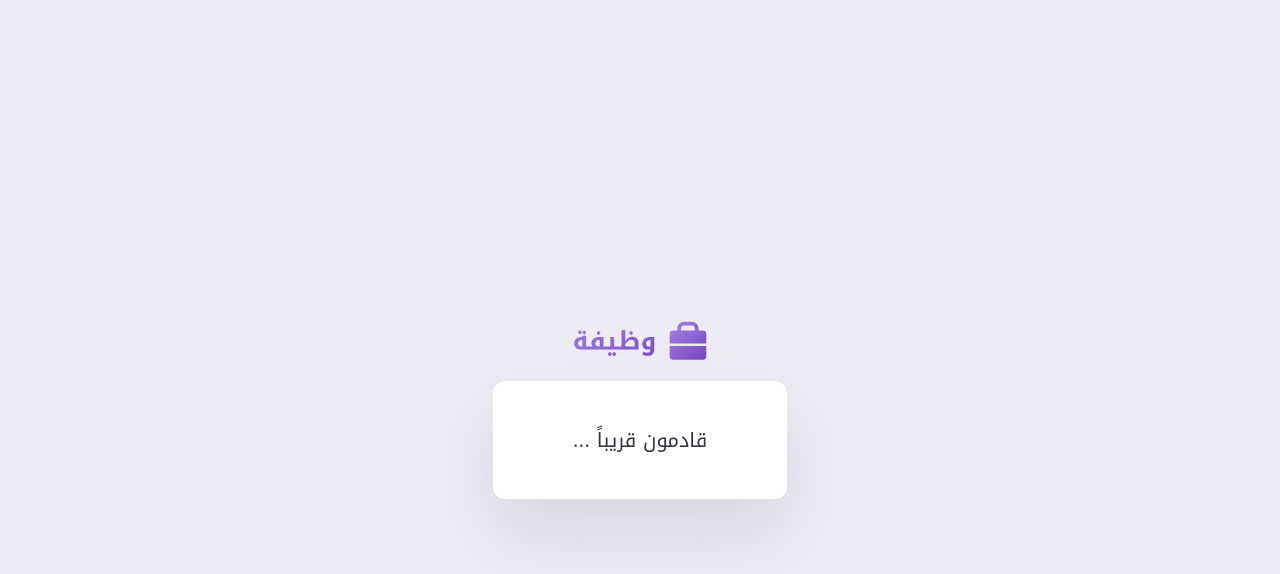
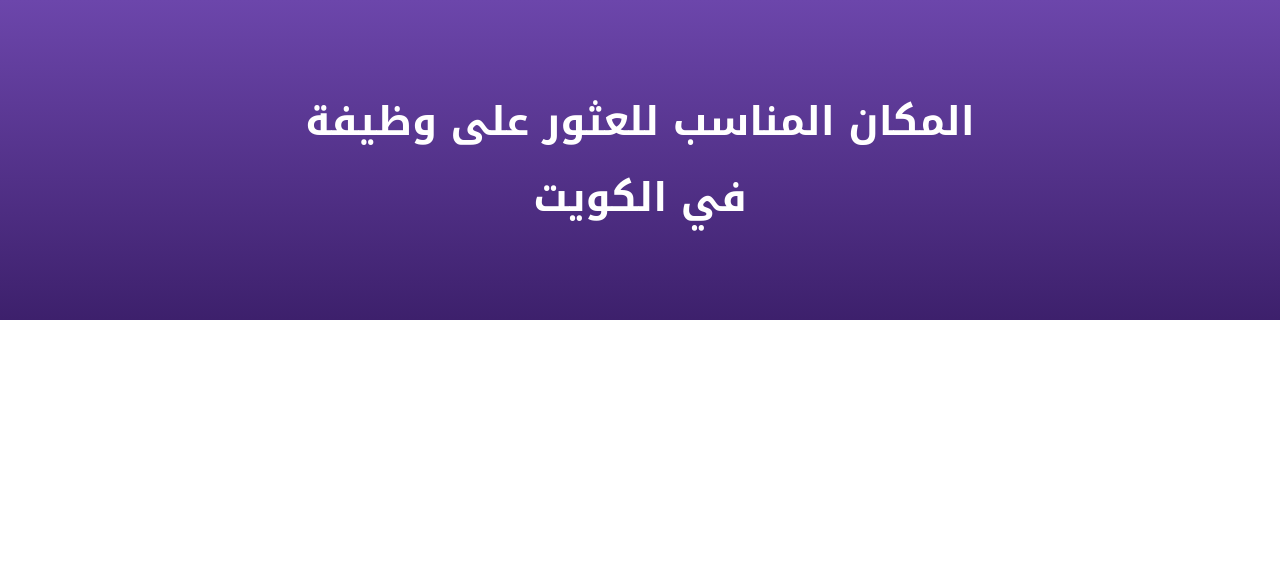
Before and after one commit to Bedoon-Jobs-Team/bedoon-jobs, a React (Create React App) app: page / in a window 1280 px wide. Shown: the top 574 px of the page. Built offline with nearby package versions, Linux system fonts and the light colour scheme; a web font is replaced by a local one.

Commit message:
added a basic main page with Title

```diff
--- a/src/App.tsx
+++ b/src/App.tsx
@@ -1,57 +1,9 @@
 import React from "react";
-import { ReactComponent as Logo } from "./assets/icons/Logo.svg";
 import "./App.css";
-import styled from "styled-components";
+import MainPage from "./pages/MainPage";
 
 function App() {
-  return (
-    <Container>
-      <StyledLogo />
-      <Card>
-        <CardContent>
-          <Flickering>...</Flickering> قادمون قريباً
-        </CardContent>
-      </Card>
-    </Container>
-  );
+  return <MainPage />;
 }
 
-let StyledLogo = styled(Logo)`
-  transform: scale(1.25);
-  margin: 20px;
-`;
-
-let Container = styled.div`
-  background: #efebf5;
-  height: 100vh;
-  display: flex;
-  flex-direction: column;
-  align-items: center;
-  justify-content: center;
-`;
-
-let Card = styled.div`
-  background: #ffffff;
-  box-shadow: 0px 34px 74px rgba(39, 52, 107, 0.12);
-  border-radius: 12px;
-  padding: 20px 80px;
-`;
-
-let CardContent = styled.p`
-  font-size: 20px;
-  color: #37333e;
-`;
-
-let Flickering = styled.span`
-  @keyframes flickering {
-    from {
-      opacity: 0;
-    }
-    to {
-      opacity: 1;
-    }
-  }
-  animation: flickering 0.7s alternate infinite;
-`;
-
 export default App;
--- /dev/null
+++ b/src/pages/MainPage.tsx
@@ -0,0 +1,36 @@
+import React, { FunctionComponent } from "react";
+import styled from "styled-components";
+
+const MainPage: FunctionComponent = (props) => {
+  return (
+    <PageContainer>
+      <Container>
+        <BigText>المكان المناسب للعثور على وظيفة في الكويت</BigText>
+      </Container>
+    </PageContainer>
+  );
+};
+
+const PageContainer = styled.div`
+  height: 100vh;
+  display: flex;
+`;
+
+const Container = styled.div`
+  height: 40%;
+  flex-grow: 1;
+  display: flex;
+  justify-content: center;
+  align-items: center;
+  text-align: center;
+  background: linear-gradient(180deg, #6c46ab 0%, #3d206c 100%);
+`;
+
+const BigText = styled.p`
+  color: #ffffff;
+  font-weight: bold;
+  font-size: 40px;
+  width: 742px;
+`;
+
+export default MainPage;
```
